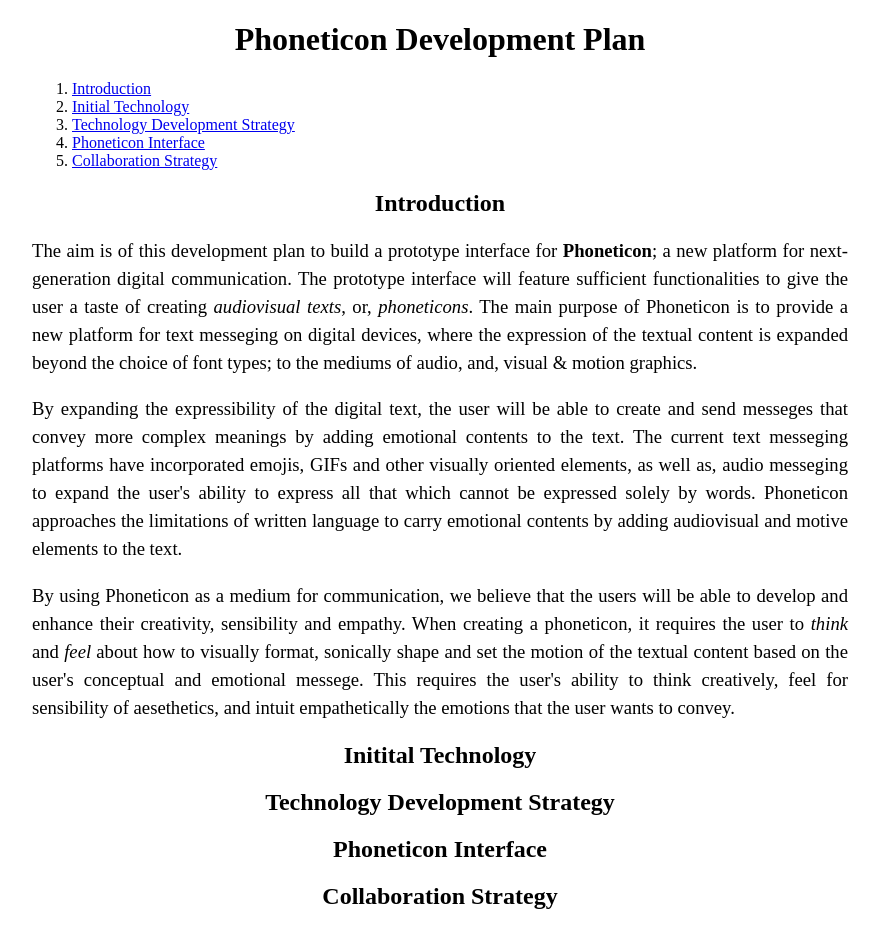
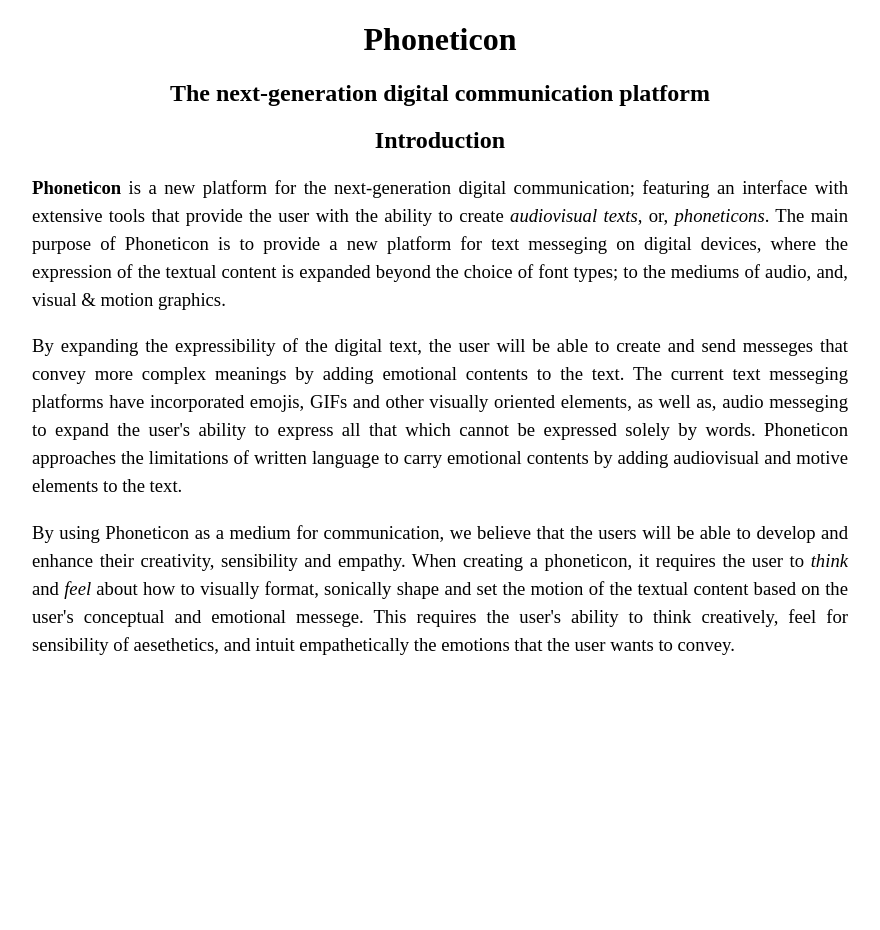
Before and after one commit to phoneticon/phoneticon.github.io, a plain HTML site: page index.html in a window 1280 px wide. Shown: the whole page, without its empty margins (200-1080 px from the left). After the commit the page ends 800 px from the top, so only its background shows below. Drawn offline with Linux system fonts and the light colour scheme.

Commit message:
cleaned up

```diff
--- a/index.html
+++ b/index.html
@@ -7,25 +7,17 @@
 </head>
 
 <header>
-    <h1>Phoneticon Development Plan</h1>
-    <nav>
-        <ol>
-            <li><a href='#intro'>Introduction</a></li>
-            <li><a href='#initTech'>Initial Technology</a></li>
-            <li><a href='#TechDevStrat'>Technology Development Strategy</a></li>
-            <li><a href='#interface'>Phoneticon Interface</a></li>
-            <li><a href='#collabStrat'>Collaboration Strategy</a></li>
-        </ol>
-    </nav>
+    <h1>Phoneticon</h1>
+    <h2>The next-generation digital communication platform</h2>
 </header>
 
 <body>
     <section id='intro'>
         <h2>Introduction</h2>
         <article>
-            <p>The aim is of this development plan to build a prototype interface for <strong>Phoneticon</strong>; a new
-                platform for next-generation digital communication. The prototype interface will feature sufficient
-                functionalities to give the user a taste of creating <i>audiovisual texts</i>, or, <i>phoneticons</i>.
+            <p><strong>Phoneticon</strong> is a new
+                platform for the next-generation digital communication; featuring an interface with extensive
+                tools that provide the user with the ability to create <i>audiovisual texts</i>, or, <i>phoneticons</i>.
                 The main purpose of Phoneticon is to provide a new platform for text messeging on digital devices, where
                 the expression of the textual content is expanded beyond the choice of font types; to the mediums of
                 audio, and, visual & motion graphics.
@@ -47,25 +39,6 @@
             </p>
         </article>
     </section>
-
-    <section id='initTech'>
-        <h2>Initital Technology</h2>
-        <article>
-            <p></p>
-        </article>
-    </section>
-
-    <section id='TechDevStrat'>
-        <h2>Technology Development Strategy</h2>
-    </section>
-
-    <section id='interface'>
-        <h2>Phoneticon Interface</h2>
-    </section>
-
-    <section id='collabStrat'>
-        <h2>Collaboration Strategy</h2>
-    </section>
 </body>
 
 </html>
```
